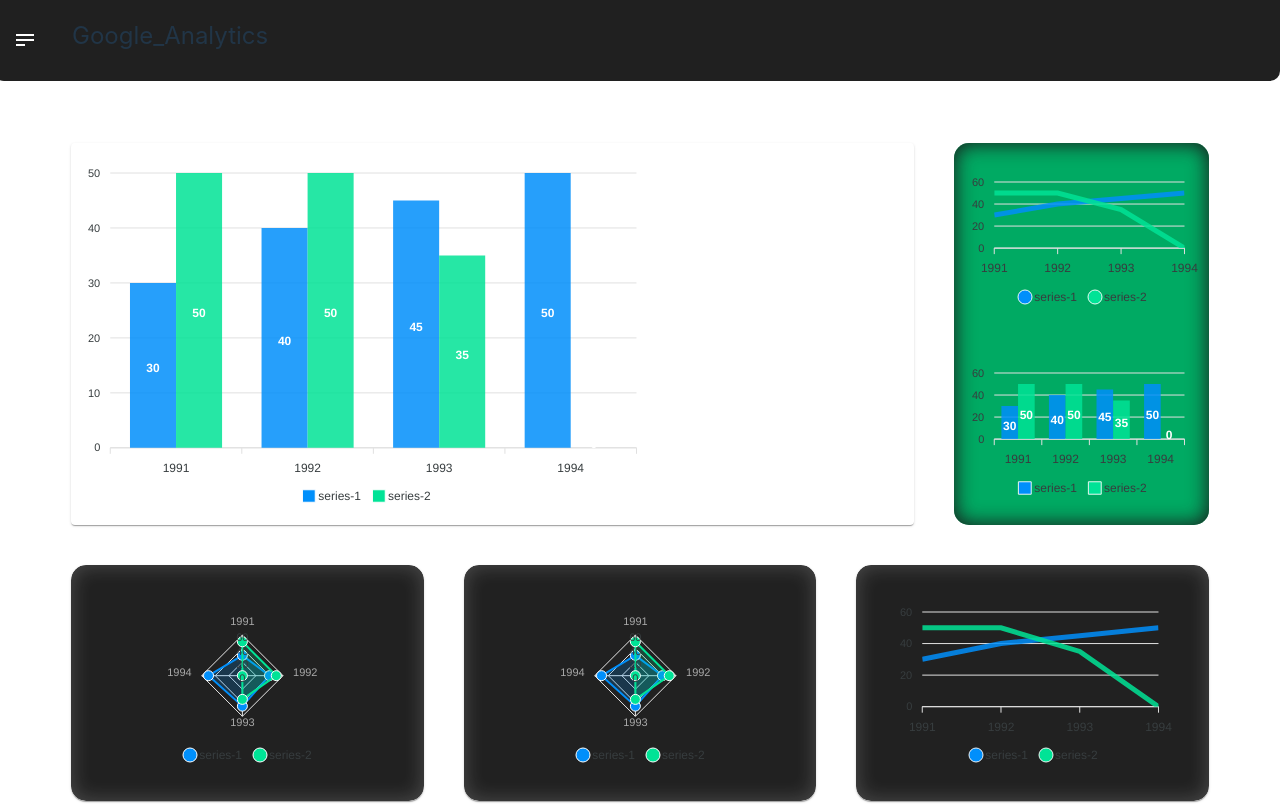
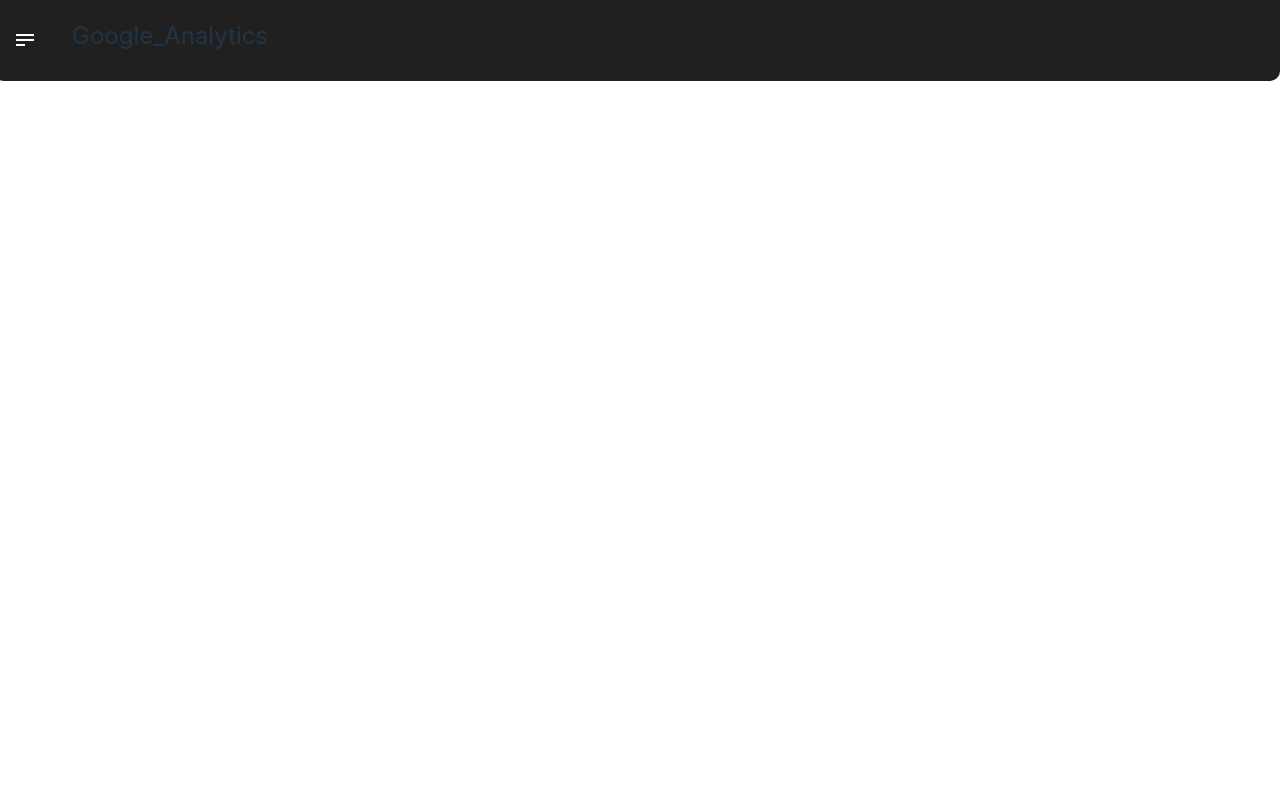
Before and after one commit to Ali-Azimi00/Analytics, a React (Vite) app: page /GA in a window 1280 px wide. Shown: the top 804 px of the page. Built offline with nearby package versions, Linux system fonts and the light colour scheme.

Commit message:
commented out GA

```diff
--- a/src/pages/Analytics.jsx
+++ b/src/pages/Analytics.jsx
@@ -1,5 +1,5 @@
 import React from "react";
-import GA from "./GoogleAnalytics"
+// import GA from "./GoogleAnalytics"
 import NavBar from "../components/navBar"
 
 
@@ -8,7 +8,7 @@ const Analytics = () => {
         <div>
             <NavBar></NavBar>
             <div style={{ marginTop: '5em' }} >
-                <GA></GA>
+                {/* <GA></GA> */}
             </div>
         </div>
     )
```
